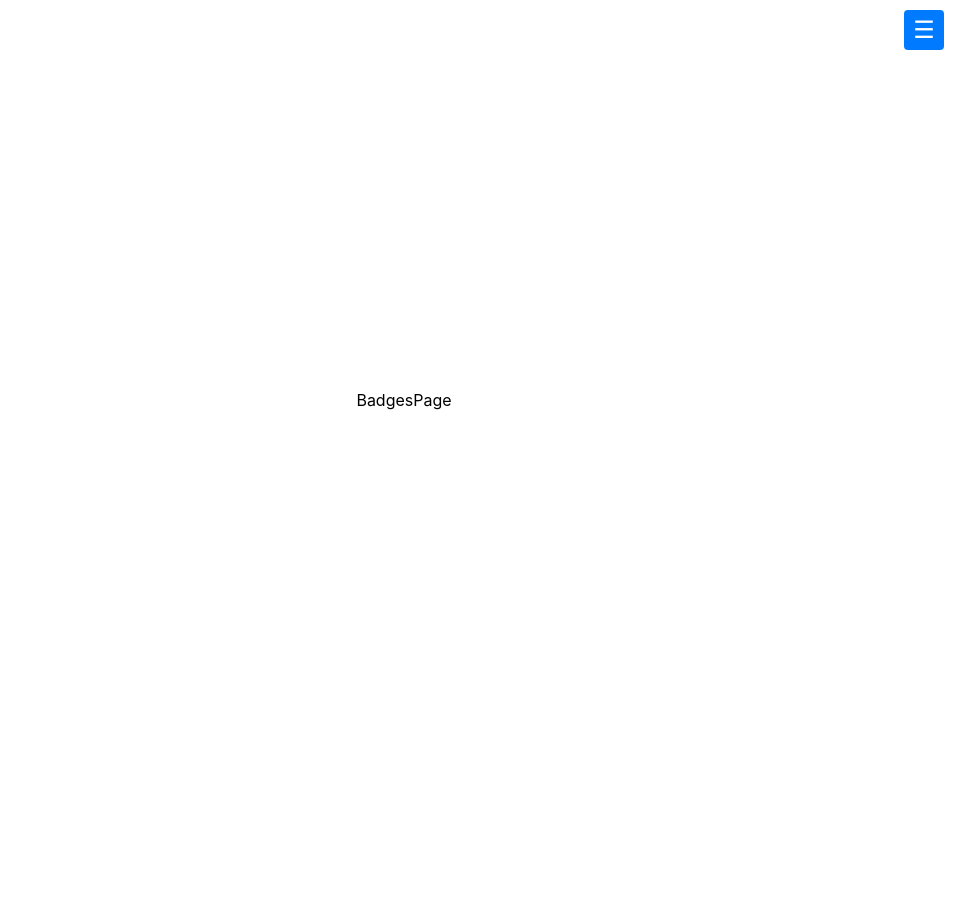
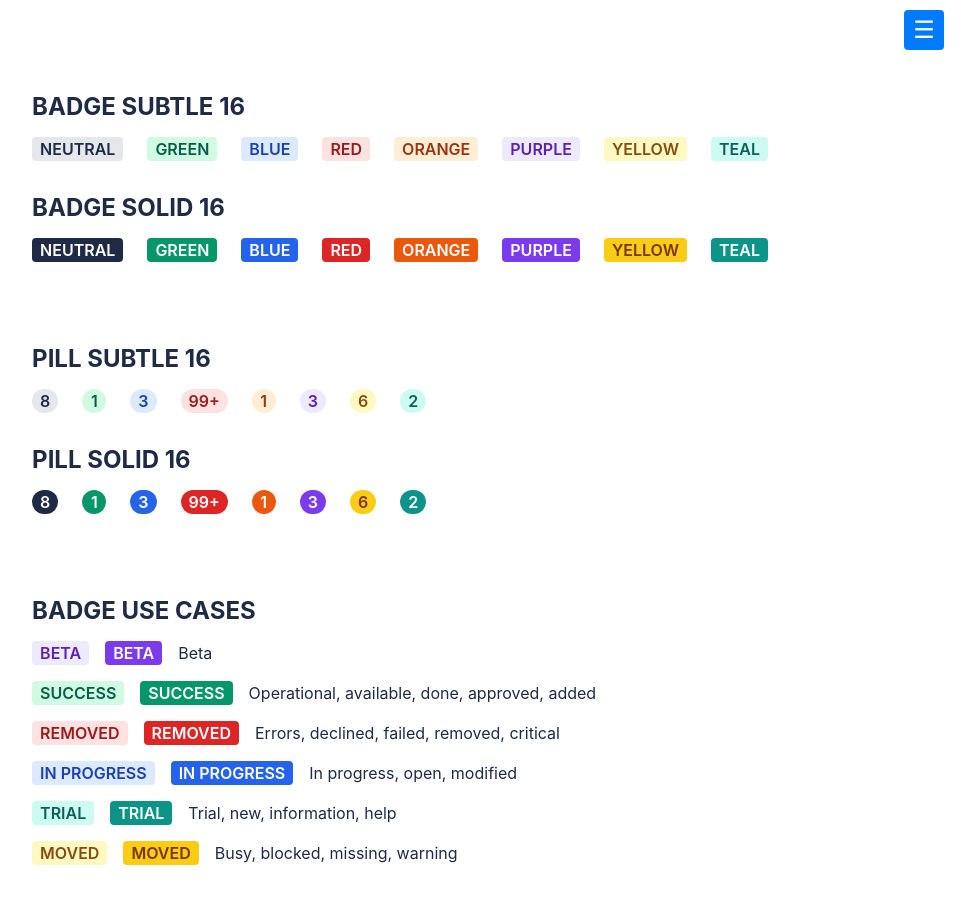
Before and after one commit to UeberTimei/joydev2, a React (Vite) app: page /badgesPage in a window 1280 px wide. Shown: the top 904 px of the page, without its empty margins (236-1211 px from the left). Before the commit the page ends 800 px from the top, so only its background shows below. Built offline with nearby package versions, Linux system fonts and the light colour scheme; a web font is replaced by a local one.

Commit message:
feat: finished Badges page

```diff
--- a/src/components/Badge/Badge.module.scss
+++ b/src/components/Badge/Badge.module.scss
@@ -0,0 +1,88 @@
+.badge {
+  font-family: "SF Pro Text", sans-serif;
+  font-size: 16px;
+  font-weight: 600;
+  line-height: 16px;
+  padding: 4px 8px;
+  border-radius: 4px;
+  display: inline-flex;
+  align-items: center;
+  justify-content: center;
+  min-width: 24px;
+  height: 24px;
+  box-sizing: border-box;
+}
+
+.pill {
+  border-radius: 16px;
+}
+
+.subtle {
+  &.neutral {
+    background-color: #e5e7eb;
+    color: #1f2a44;
+  }
+  &.green {
+    background-color: #d1fae5;
+    color: #065f46;
+  }
+  &.blue {
+    background-color: #dbeafe;
+    color: #1e40af;
+  }
+  &.red {
+    background-color: #fee2e2;
+    color: #991b1b;
+  }
+  &.orange {
+    background-color: #ffedd5;
+    color: #9a3412;
+  }
+  &.purple {
+    background-color: #ede9fe;
+    color: #5b21b6;
+  }
+  &.yellow {
+    background-color: #fef9c3;
+    color: #854d0e;
+  }
+  &.teal {
+    background-color: #ccfbf1;
+    color: #115e59;
+  }
+}
+
+.solid {
+  &.neutral {
+    background-color: #1f2a44;
+    color: #ffffff;
+  }
+  &.green {
+    background-color: #059669;
+    color: #ffffff;
+  }
+  &.blue {
+    background-color: #2563eb;
+    color: #ffffff;
+  }
+  &.red {
+    background-color: #dc2626;
+    color: #ffffff;
+  }
+  &.orange {
+    background-color: #ea580c;
+    color: #ffffff;
+  }
+  &.purple {
+    background-color: #7c3aed;
+    color: #ffffff;
+  }
+  &.yellow {
+    background-color: #facc15;
+    color: #78350f;
+  }
+  &.teal {
+    background-color: #0d9488;
+    color: #ffffff;
+  }
+}
--- a/src/components/Badge/Badge.tsx
+++ b/src/components/Badge/Badge.tsx
@@ -1,7 +1,43 @@
 import React from "react";
+import classNames from "classnames";
+import styles from "./Badge.module.scss";
 
-const Badge = () => {
-  return <div>Badge</div>;
+interface BadgeProps {
+  variant?: "subtle" | "solid";
+  color?:
+    | "neutral"
+    | "green"
+    | "blue"
+    | "red"
+    | "orange"
+    | "purple"
+    | "yellow"
+    | "teal";
+  value: number | string;
+  className?: string;
+  isPill?: boolean;
+}
+
+export const Badge: React.FC<BadgeProps> = ({
+  variant = "subtle",
+  color = "neutral",
+  isPill = false,
+  value,
+  className,
+}) => {
+  const displayValue = typeof value === "number" && value > 99 ? "99+" : value;
+
+  return (
+    <span
+      className={classNames(
+        styles.badge,
+        styles[variant],
+        styles[color],
+        isPill && styles.pill,
+        className
+      )}
+    >
+      {displayValue}
+    </span>
+  );
 };
-
-export default Badge;
--- a/src/pages/BadgesPage/BadgesPage.module.scss
+++ b/src/pages/BadgesPage/BadgesPage.module.scss
@@ -0,0 +1,42 @@
+.container {
+  padding: 40px;
+  font-family: "SF Pro Text", sans-serif;
+  display: flex;
+  flex-direction: column;
+  gap: 50px;
+}
+
+.title {
+  font-size: 24px;
+  font-weight: 700;
+  color: #1f2a44;
+  margin-bottom: 16px;
+  margin-top: 32px;
+}
+
+.badgeGroup {
+  display: flex;
+  gap: 16px;
+  flex-wrap: wrap;
+}
+
+.badge {
+  margin-right: 8px;
+}
+
+.useCases {
+  display: flex;
+  flex-direction: column;
+  gap: 16px;
+}
+
+.useCase {
+  display: flex;
+  align-items: center;
+  gap: 16px;
+}
+
+.description {
+  font-size: 16px;
+  color: #1f2a44;
+}
--- a/src/pages/BadgesPage/BadgesPage.tsx
+++ b/src/pages/BadgesPage/BadgesPage.tsx
@@ -1,7 +1,135 @@
 import React from "react";
+import { Badge } from "../../components/Badge/Badge";
+import styles from "./BadgesPage.module.scss";
 
-const BadgesPage = () => {
-  return <div>BadgesPage</div>;
+export const BadgesPage: React.FC = () => {
+  const colors = [
+    "neutral",
+    "green",
+    "blue",
+    "red",
+    "orange",
+    "purple",
+    "yellow",
+    "teal",
+  ] as const;
+  const values = [8, 1, 3, 99, 1, 3, 6, 2];
+
+  return (
+    <div className={styles.container}>
+      <div>
+        <div>
+          <h1 className={styles.title}>BADGE SUBTLE 16</h1>
+          <div className={styles.badgeGroup}>
+            {colors.map((color) => (
+              <Badge
+                key={`subtle-${color}`}
+                variant="subtle"
+                color={color}
+                value={color.toUpperCase()}
+                className={styles.badge}
+              />
+            ))}
+          </div>
+        </div>
+
+        <div>
+          <h1 className={styles.title}>BADGE SOLID 16</h1>
+          <div className={styles.badgeGroup}>
+            {colors.map((color) => (
+              <Badge
+                key={`solid-${color}`}
+                variant="solid"
+                color={color}
+                value={color.toUpperCase()}
+                className={styles.badge}
+              />
+            ))}
+          </div>
+        </div>
+      </div>
+
+      <div>
+        <div>
+          <h1 className={styles.title}>PILL SUBTLE 16</h1>
+          <div className={styles.badgeGroup}>
+            {colors.map((color, index) => (
+              <Badge
+                key={`subtle-${color}`}
+                variant="subtle"
+                color={color}
+                value={values[index] === 99 ? "99+" : values[index]}
+                className={styles.badge}
+                isPill
+              />
+            ))}
+          </div>
+        </div>
+
+        <div>
+          <h1 className={styles.title}>PILL SOLID 16</h1>
+          <div className={styles.badgeGroup}>
+            {colors.map((color, index) => (
+              <Badge
+                key={`solid-${color}`}
+                variant="solid"
+                color={color}
+                value={values[index] === 99 ? "99+" : values[index]}
+                className={styles.badge}
+                isPill
+              />
+            ))}
+          </div>
+        </div>
+      </div>
+
+      <div>
+        <h1 className={styles.title}>BADGE USE CASES</h1>
+        <div className={styles.useCases}>
+          <div className={styles.useCase}>
+            <Badge variant="subtle" color="purple" value="BETA" />
+            <Badge variant="solid" color="purple" value="BETA" />
+            <span className={styles.description}>Beta</span>
+          </div>
+          <div className={styles.useCase}>
+            <Badge variant="subtle" color="green" value="SUCCESS" />
+            <Badge variant="solid" color="green" value="SUCCESS" />
+            <span className={styles.description}>
+              Operational, available, done, approved, added
+            </span>
+          </div>
+          <div className={styles.useCase}>
+            <Badge variant="subtle" color="red" value="REMOVED" />
+            <Badge variant="solid" color="red" value="REMOVED" />
+            <span className={styles.description}>
+              Errors, declined, failed, removed, critical
+            </span>
+          </div>
+          <div className={styles.useCase}>
+            <Badge variant="subtle" color="blue" value="IN PROGRESS" />
+            <Badge variant="solid" color="blue" value="IN PROGRESS" />
+            <span className={styles.description}>
+              In progress, open, modified
+            </span>
+          </div>
+          <div className={styles.useCase}>
+            <Badge variant="subtle" color="teal" value="TRIAL" />
+            <Badge variant="solid" color="teal" value="TRIAL" />
+            <span className={styles.description}>
+              Trial, new, information, help
+            </span>
+          </div>
+          <div className={styles.useCase}>
+            <Badge variant="subtle" color="yellow" value="MOVED" />
+            <Badge variant="solid" color="yellow" value="MOVED" />
+            <span className={styles.description}>
+              Busy, blocked, missing, warning
+            </span>
+          </div>
+        </div>
+      </div>
+    </div>
+  );
 };
 
 export default BadgesPage;
```
